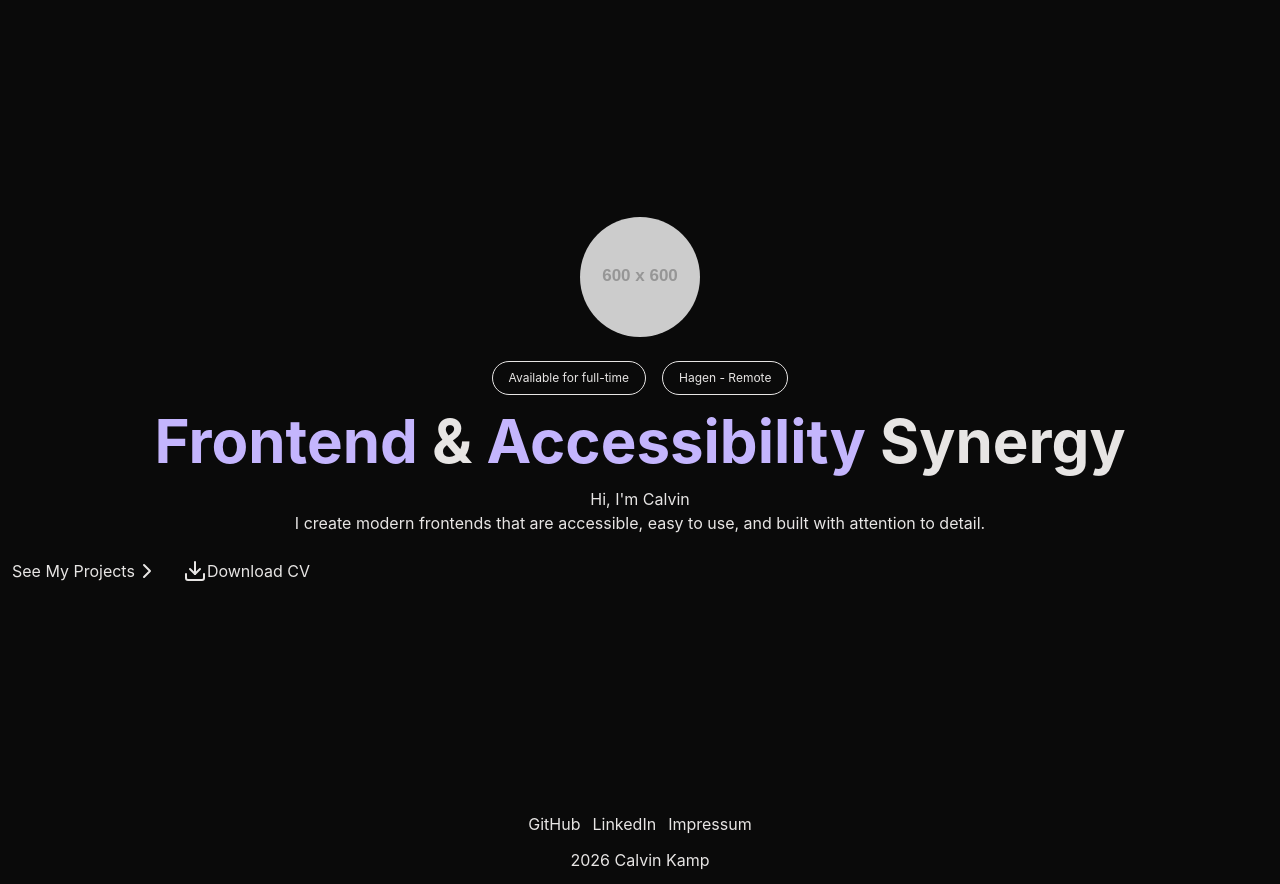
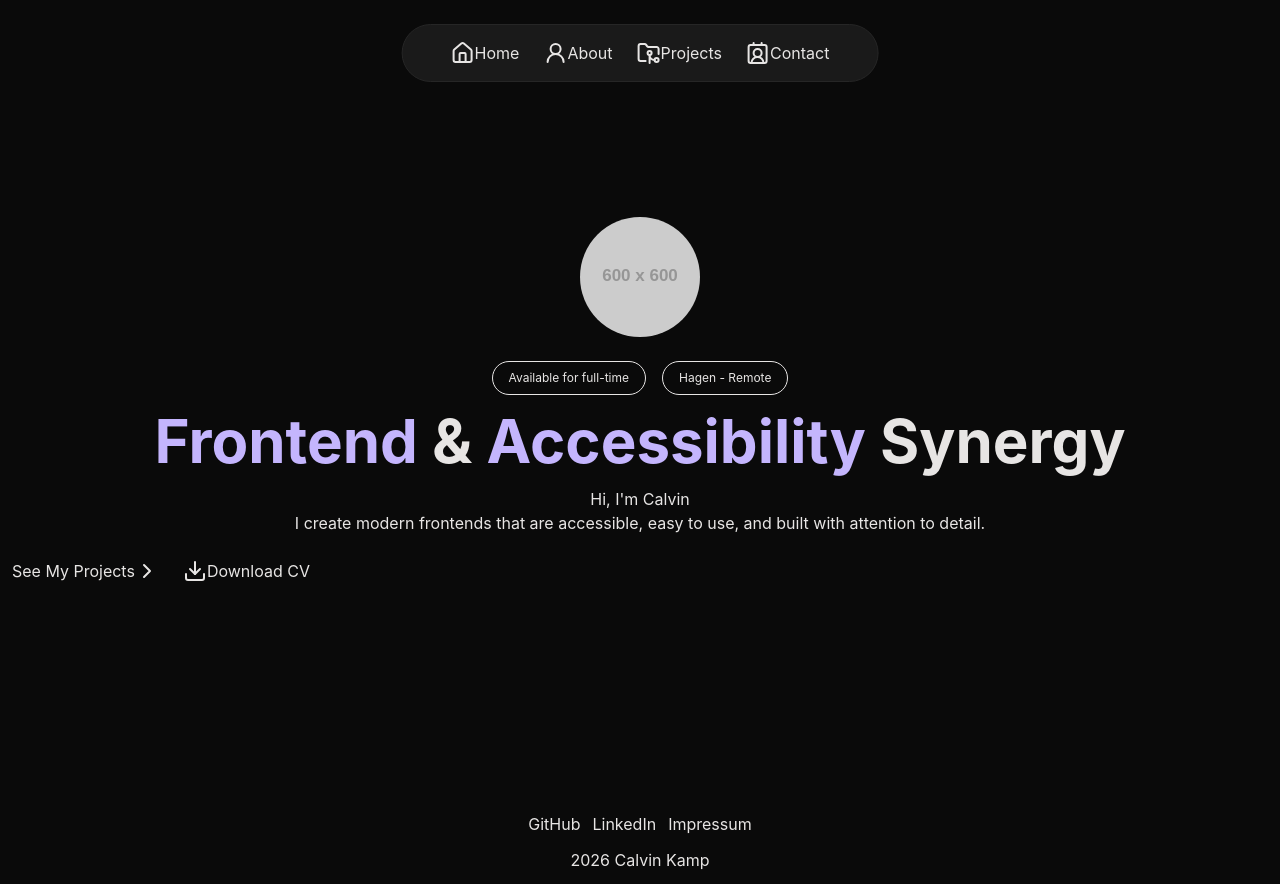
Before and after one commit to calvin-kamp/portfolio-vue, a Vue app: page / in a window 1280 px wide. Built offline with nearby package versions, Linux system fonts and the light colour scheme.

Commit message:
feat: build header-component

```diff
--- a/src/components/layout/SiteHeader.vue
+++ b/src/components/layout/SiteHeader.vue
@@ -1,5 +1,35 @@
-<script setup lang="ts"></script>
+<script setup lang="ts">
+import type { NavItem } from '.'
+import { BaseLink } from '../base'
+import { ContactRound, FolderGit2, Home, UserRound, type LucideIcon } from '@lucide/vue'
 
+interface HeaderNavItem extends NavItem {
+  icon: LucideIcon
+}
+
+const headerNavigation: HeaderNavItem[] = [
+  { href: '#home', label: 'Home', icon: Home },
+  { href: '#about', label: 'About', icon: UserRound },
+  { href: '#projects', label: 'Projects', icon: FolderGit2 },
+  { href: '#contact', label: 'Contact', icon: ContactRound },
+]
+</script>
 <template>
-  <header></header>
+  <header
+    class="fixed top-6 left-1/2 -translate-x-1/2 py-4 px-12 bg-surface border border-border rounded-full"
+  >
+    <nav>
+      <ul class="flex gap-6 align-center">
+        <li class="" v-for="navItem in headerNavigation" :key="navItem.href">
+          <BaseLink :href="navItem.href">
+            <component :is="navItem.icon" aria-hidden="true" />
+
+            <span class="sr-only lg:not-sr-only">
+              {{ navItem.label }}
+            </span>
+          </BaseLink>
+        </li>
+      </ul>
+    </nav>
+  </header>
 </template>
```
